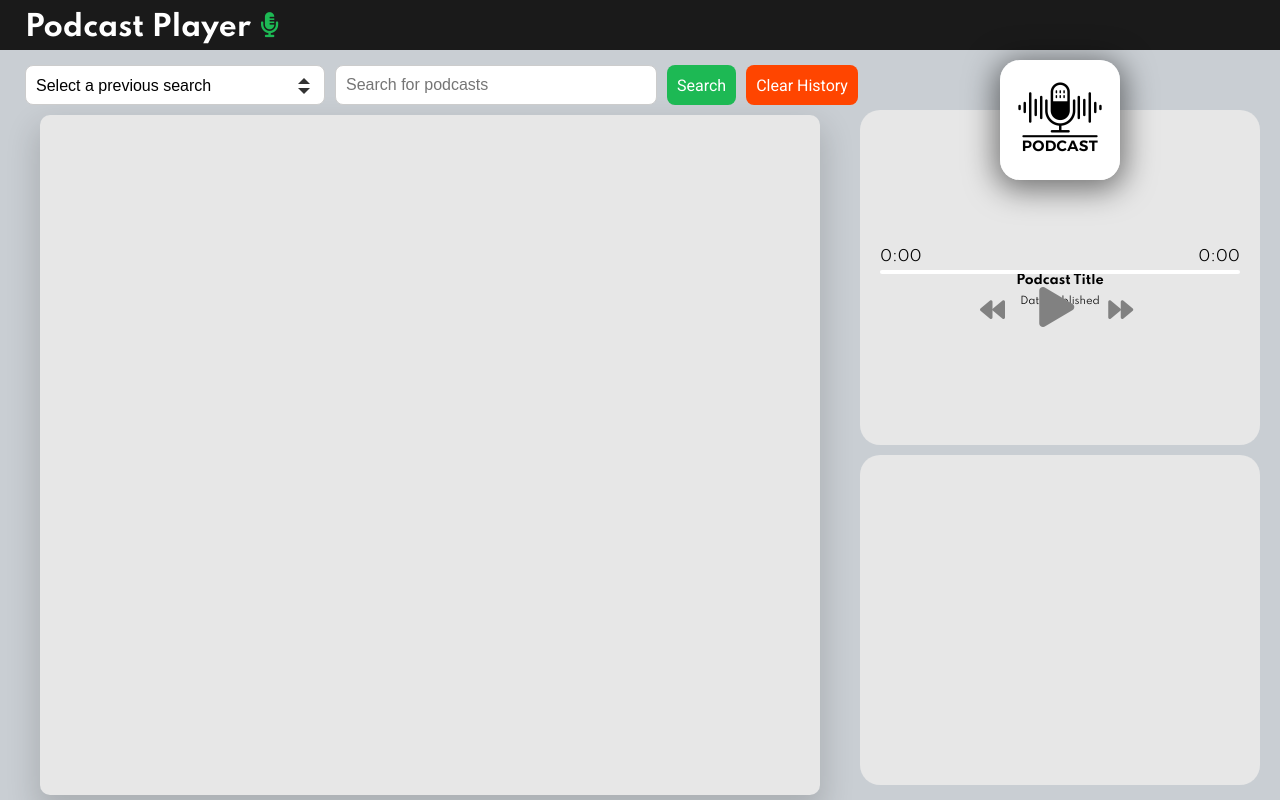
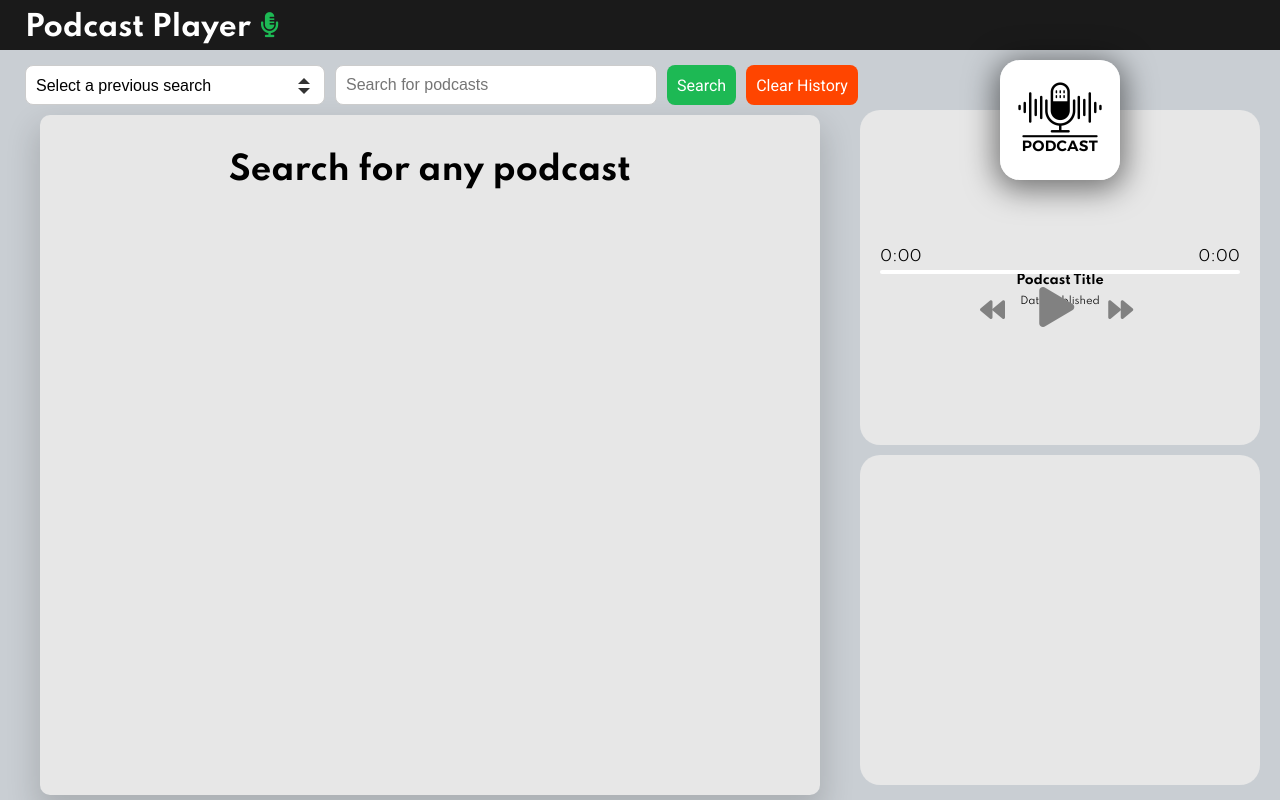
Before and after one commit to Eyob-smax/SpaceCast-podcastApp, a website: page public/index.html in a window 1280 px wide. Drawn offline with Linux system fonts and the light colour scheme.

```diff
--- a/public/index.html
+++ b/public/index.html
@@ -47,7 +47,9 @@
           <i class="fas fa-microphone-alt"></i>
         </div>
 
-        <div id="cardsContainer" class="cards-container"></div>
+        <div id="cardsContainer" class="cards-container">
+          <h1>Search for any podcast</h1>
+        </div>
       </div>
 
       <div class="player-container">
```
